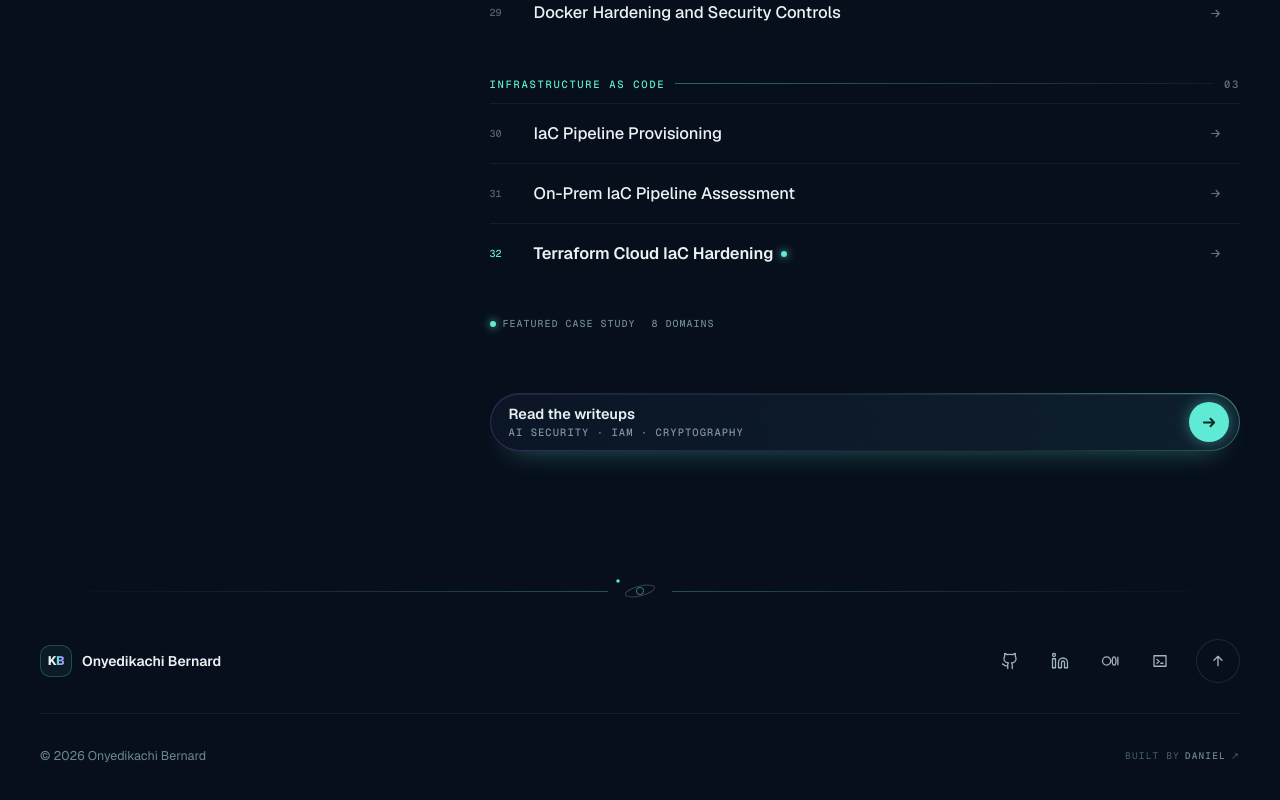
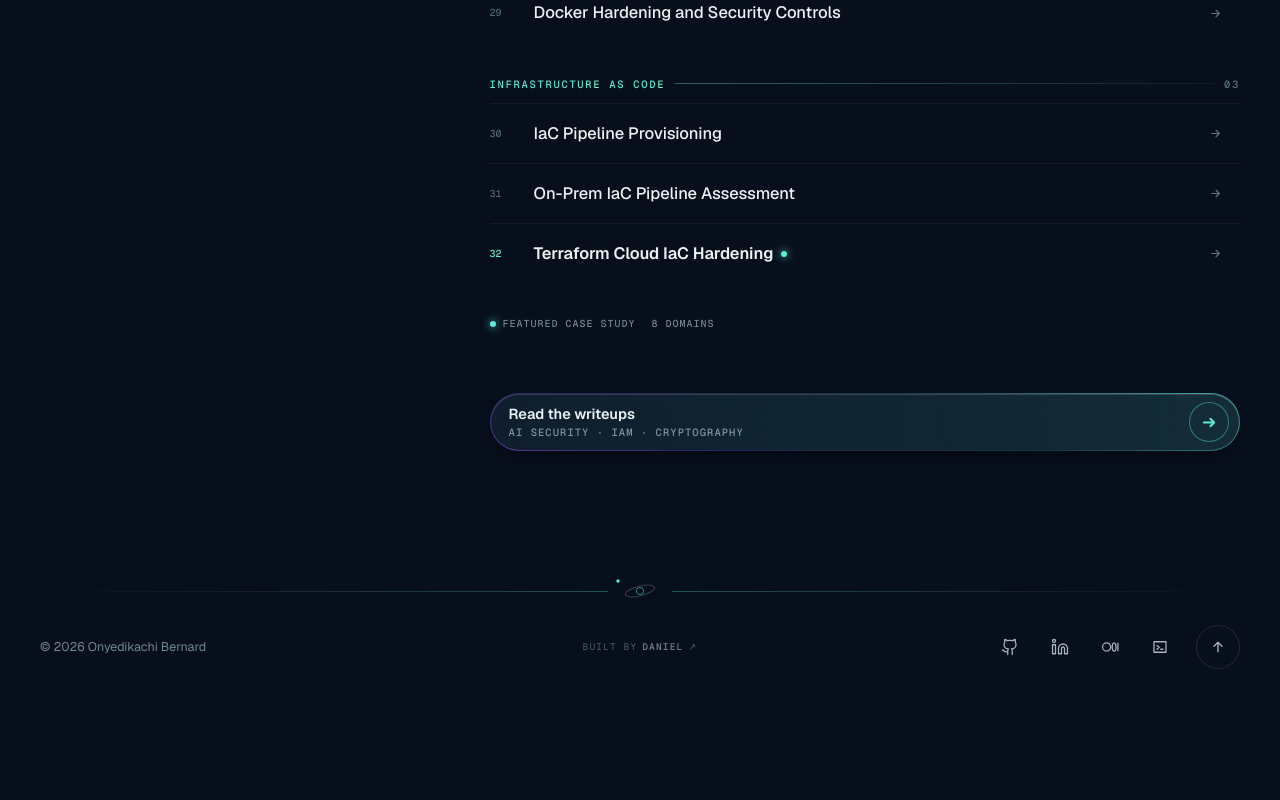
Before and after one commit to GbemiDaniel/Okoh-Bernard, a Next.js app: page /work in a window 1280 px wide. Shown: the part 2225-3025 px from the top of the page. After the commit the page ends 2934 px from the top, so only its background shows below. Built offline with nearby package versions, Linux system fonts and the light colour scheme.

Commit message:
fix: merge footer rows, fix carousel in production, unify button interaction

```diff
--- a/src/components/site/SiteFooter.tsx
+++ b/src/components/site/SiteFooter.tsx
@@ -1,4 +1,3 @@
-import Link from "next/link";
 import { credit, profiles, site } from "@/lib/site";
 import { FooterOrbit } from "./FooterOrbit";
 import { ArrowUpIcon, GitHubIcon, LinkedInIcon, MediumIcon, TryHackMeIcon } from "./icons";
@@ -30,9 +29,10 @@ function BackToTop() {
 }
 
 /**
- * Footer v3 (F1/F2): sign-off only. A hairline split by the KB orbit node,
- * then the mark and name, the four profiles and back to top, then the
- * copyright and credit. Page links live in the header, the email in Contact.
+ * Footer v4: one sign-off. The KB orbit divider sits above a single bar:
+ * copyright and credit, with the four profiles and back to top. The name
+ * and mark are not repeated here (the header carries them) and the divider
+ * replaces the hairline that used to sit above the bar.
  */
 export function SiteFooter() {
   return (
@@ -43,18 +43,6 @@ export function SiteFooter() {
           <FooterOrbit />
           <i />
         </div>
-        <div className="ft-r1">
-          <Link className="ft-id" href="/" aria-label={`${site.displayName}, home`}>
-            <span className="ft-mk" aria-hidden="true">
-              K<b>B</b>
-            </span>
-            {site.displayName}
-          </Link>
-          <div className="ft-rt">
-            <Profiles />
-            <BackToTop />
-          </div>
-        </div>
         <div className="ft-bar">
           <span className="ft-cpr">
             © {new Date().getFullYear()} {site.displayName}
@@ -62,6 +50,10 @@ export function SiteFooter() {
           <a className="ft-cred" href={credit.href} target="_blank" rel="noopener">
             BUILT BY <b>{credit.label.toUpperCase()}</b> ↗<span className="sr-only"> (opens in a new tab)</span>
           </a>
+          <div className="ft-rt">
+            <Profiles />
+            <BackToTop />
+          </div>
         </div>
       </div>
     </footer>
--- a/src/styles/chrome.css
+++ b/src/styles/chrome.css
@@ -204,9 +204,9 @@
   }
   .btn-p.rim::before { opacity: 0.5; }
 
-  /* ---------- Footer v3 (F2 mobile; F1 desktop below) ----------
-     One job: sign-off. A hairline split by the KB orbit node, the mark and
-     name, four profiles, back to top, then copyright and credit. No entrance
+  /* ---------- Footer v4 (mobile; desktop below) ----------
+     One job: sign-off. The KB orbit divider, then one bar: four profiles and
+     back to top, copyright and credit. No repeated name or mark. No entrance
      motion; hover is gated to hover devices, presses scale on the strong
      ease-out and colour changes take 150ms. */
   .ft { position: relative; padding: 72px 0 0; }
@@ -220,25 +220,19 @@
   .ft-dv .core { fill: var(--color-bg); stroke: rgb(var(--mint-rgb) / 0.5); }
   .ft-dv .sat { fill: var(--color-mint); }
 
-  /* Phones: name and back to top share a row; the profiles sit on their own row below. */
-  .ft-r1 { display: grid; grid-template-columns: minmax(0, 1fr) auto; align-items: center; padding: 28px 0 0; }
+  /* Phones: profiles left and back to top right on the first row; copyright and credit below. */
+  .ft-bar {
+    display: grid;
+    grid-template-columns: minmax(0, 1fr) auto;
+    grid-template-areas: "soc up" "cpr cred";
+    align-items: center;
+    row-gap: 6px;
+    padding: 22px 0 28px;
+  }
   .ft-rt { display: contents; }
-  .ft-id { display: flex; align-items: center; gap: 10px; min-height: 44px; font: 600 14px/1 var(--font-sans); color: var(--color-ink); }
-  .ft-mk {
-    flex: 0 0 32px;
-    width: 32px;
-    height: 32px;
-    border-radius: 10px;
-    display: flex;
-    align-items: center;
-    justify-content: center;
-    font: 800 12.5px/1 var(--font-sans);
-    letter-spacing: -0.04em;
-    background: rgb(var(--mint-rgb) / 0.06);
-    box-shadow: inset 0 0 0 1px rgb(var(--mint-rgb) / 0.24);
-  }
-  .ft-mk b { font-weight: 800; background: var(--grad-brand-short); -webkit-background-clip: text; background-clip: text; color: transparent; }
-  .ft-soc { grid-column: 1 / -1; grid-row: 2; display: flex; gap: 6px; margin: 12px 0 0 -12px; }
+  .ft-soc { grid-area: soc; display: flex; gap: 6px; margin-left: -12px; }
+  .ft-cpr { grid-area: cpr; }
+  .ft-cred { grid-area: cred; }
   .ft-ic,
   .ft-up {
     width: 44px;
@@ -249,11 +243,10 @@
     color: var(--color-ink-muted);
     transition: color 150ms var(--ease-out), background-color 150ms var(--ease-out), box-shadow 150ms var(--ease-out), transform 160ms var(--ease-out);
   }
-  .ft-up { grid-column: 2; grid-row: 1; box-shadow: inset 0 0 0 1px rgb(var(--white-rgb) / 0.1); }
+  .ft-up { grid-area: up; justify-self: end; box-shadow: inset 0 0 0 1px rgb(var(--white-rgb) / 0.1); }
   .ft-ic:active,
   .ft-up:active { transform: scale(0.94); }
 
-  .ft-bar { display: flex; align-items: center; justify-content: space-between; gap: 12px; margin-top: 18px; padding: 16px 0 28px; border-top: 1px solid rgb(var(--white-rgb) / 0.06); }
   .ft-cpr { font: 400 12.5px/1.4 var(--font-sans); color: var(--color-ink-600); }
   .ft-cred { display: inline-flex; align-items: center; gap: 5px; min-height: 44px; font: 400 9.5px/1 var(--font-mono); letter-spacing: 0.12em; color: #46606a; transition: color 150ms var(--ease-out); }
   .ft-cred b { font-weight: 500; color: var(--color-ink-600); transition: color 150ms var(--ease-out); }
@@ -401,13 +394,16 @@
     .dh-r { justify-self: end; display: flex; align-items: center; gap: 10px; }
     .dh-cta { min-height: 42px; padding: 0 20px; font-size: 14px; }
 
-    /* Footer (F1): one row, name left, profiles and back to top right; the bar below. */
+    /* Footer: one row, copyright left, credit centred, profiles and back to top right. */
     .ft { padding-top: 120px; }
     .ft-in { width: min(1200px, calc(100% - 80px)); margin: 0 auto; padding: 0; }
-    .ft-r1 { display: flex; justify-content: space-between; padding: 36px 0 30px; }
-    .ft-rt { display: flex; align-items: center; justify-content: flex-end; gap: 14px; }
+    .ft-bar {
+      grid-template-columns: minmax(0, 1fr) auto minmax(0, 1fr);
+      grid-template-areas: "cpr cred rt";
+      padding: 22px 0 40px;
+    }
+    .ft-rt { grid-area: rt; display: flex; align-items: center; justify-content: flex-end; gap: 14px; }
     .ft-soc { margin: 0; }
-    .ft-bar { margin-top: 0; padding: 20px 0 40px; }
   }
 
   @media (prefers-reduced-motion: reduce) {
--- a/src/styles/home-sections.css
+++ b/src/styles/home-sections.css
@@ -284,7 +284,7 @@
       transition: none;
       animation: csm-fan linear both;
       animation-timeline: view(inline);
-      animation-range: entry 0% exit 100%;
+      animation-range: cover; /* = entry 0% to exit 100%; the longhand form is mis-minified in production builds */
     }
   }
   @keyframes csm-fan {
@@ -559,6 +559,135 @@
   .btn-p:focus-visible .pdisc,
   .btn-p:active .pdisc { background: linear-gradient(180deg, var(--color-mint-hi), var(--color-mint)); color: var(--color-on-mint); box-shadow: 0 0 0 3px rgb(var(--mint-rgb) / 0.14), inset 0 -2px 0 rgb(var(--on-mint-rgb) / 0.18); }
 
+  /*
+    Link capsule: one button, one idea. The arrow disc is the point of the
+    button, so the interaction starts and ends there. At rest it is quiet
+    (raised glass, edge-lit border, neutral shadow, outlined mint disc). On
+    hover or focus a soft mint light spreads from the disc across the pill, the
+    border takes a mint edge, the disc fills and the arrow leans forward 3px.
+    The shell never moves or glows outside itself. A press squeezes the whole
+    button to 0.98 and the disc to 0.94. Only opacity and transform change,
+    apart from the 1px edge ring. Used on the homepage, Work and About;
+    overrides the older .all look in kit.css.
+  */
+  .all {
+    overflow: hidden;
+    background:
+      linear-gradient(90deg, rgb(var(--mint-rgb) / 0.04), rgb(var(--mint-rgb) / 0.1)) padding-box,
+      linear-gradient(var(--color-bg-raised), var(--color-bg-raised)) padding-box,
+      var(--grad-edge-strong) border-box;
+    box-shadow: inset 0 1px 0 rgb(var(--white-rgb) / 0.14), 0 10px 22px -14px rgb(0 0 0 / 0.9);
+    transition: transform 0.3s var(--ease-out), box-shadow 0.35s var(--ease-out);
+  }
+  /* The light: centred on the disc, fades in. */
+  .all::after {
+    content: "";
+    position: absolute;
+    z-index: 1;
+    inset: 0;
+    border-radius: inherit;
+    pointer-events: none;
+    background: radial-gradient(120% 220% at calc(100% - 30px) 50%, rgb(var(--mint-rgb) / 0.2), rgb(var(--mint-rgb) / 0.07) 45%, transparent 75%);
+    opacity: 0;
+    transition: opacity 0.35s var(--ease-out);
+  }
+  .all > .grain { z-index: 1; }
+  .all .n { transition: color 0.35s var(--ease-out); }
+  .all .go {
+    color: var(--color-mint);
+    background: transparent;
+    box-shadow: inset 0 0 0 1px rgb(var(--mint-rgb) / 0.4);
+    transition: background 0.35s var(--ease-out), color 0.35s var(--ease-out), box-shadow 0.35s var(--ease-out), transform 0.3s var(--ease-out);
+  }
+  .all .go svg { transition: transform 0.35s var(--ease-out); }
+  .all:focus-visible { box-shadow: inset 0 1px 0 rgb(var(--white-rgb) / 0.14), inset 0 0 0 1px rgb(var(--mint-rgb) / 0.45), 0 10px 22px -14px rgb(0 0 0 / 0.9); }
+  .all:focus-visible::after,
+  .all:active::after { opacity: 1; }
+  .all:focus-visible .n,
+  .all:active .n { color: var(--color-ink-muted); }
+  .all:focus-visible .go,
+  .all:active .go { background: linear-gradient(180deg, var(--color-mint-hi), var(--color-mint)); color: var(--color-on-mint); box-shadow: 0 0 0 4px rgb(var(--mint-rgb) / 0.14), inset 0 -2px 0 rgb(var(--on-mint-rgb) / 0.18); }
+  .all:focus-visible .go svg,
+  .all:active .go svg { transform: translateX(3px); }
+  .all:active { transform: scale(0.98); transition-duration: 0.12s; }
+  .all:active .go { transform: scale(0.94); }
+  @media (hover: hover) and (pointer: fine) {
+    a.all:hover,
+    .dcs:hover .all { box-shadow: inset 0 1px 0 rgb(var(--white-rgb) / 0.14), inset 0 0 0 1px rgb(var(--mint-rgb) / 0.4), 0 10px 22px -14px rgb(0 0 0 / 0.9); }
+    a.all:hover::after,
+    .dcs:hover .all::after { opacity: 1; }
+    a.all:hover .n,
+    .dcs:hover .all .n { color: var(--color-ink-muted); }
+    a.all:hover .go,
+    .dcs:hover .all .go { background: linear-gradient(180deg, var(--color-mint-hi), var(--color-mint)); color: var(--color-on-mint); box-shadow: 0 0 0 4px rgb(var(--mint-rgb) / 0.14), inset 0 -2px 0 rgb(var(--on-mint-rgb) / 0.18); }
+    a.all:hover .go svg,
+    .dcs:hover .all .go svg { transform: translateX(3px); }
+  }
+  /* Reduced motion keeps the colour change, drops the movement. */
+  @media (prefers-reduced-motion: reduce) {
+    .all,
+    .all .go { transition-property: color, background, box-shadow, opacity; }
+    .all .go svg { transition: none; }
+    .all:focus-visible .go svg,
+    .all:active .go svg,
+    a.all:hover .go svg,
+    .dcs:hover .all .go svg { transform: none; }
+    .all:active,
+    .all:active .go { transform: none; }
+  }
+
+  /*
+    Primary button with a disc (About "Download résumé", the contact form's
+    send, the case study repo button, the article's Medium button): the same
+    interaction as the link capsule above. The light spreads from the disc
+    (here on the left), the border takes a mint edge, the disc fills and its
+    icon leans toward the action. No lift and no glow outside the button;
+    a press squeezes the button to 0.98 and the disc to 0.94.
+  */
+  .btn-p:has(> .pdisc) {
+    overflow: hidden;
+    transition: transform 0.3s var(--ease-out), box-shadow 0.35s var(--ease-out);
+  }
+  .btn-p:has(> .pdisc)::after {
+    inset: 0;
+    background: radial-gradient(120% 220% at 28px 50%, rgb(var(--mint-rgb) / 0.2), rgb(var(--mint-rgb) / 0.07) 45%, transparent 75%);
+    box-shadow: none;
+    transition: opacity 0.35s var(--ease-out);
+  }
+  .btn-p:has(> .pdisc) .pdisc { transition: background 0.35s var(--ease-out), color 0.35s var(--ease-out), box-shadow 0.35s var(--ease-out), transform 0.3s var(--ease-out); }
+  .btn-p:has(> .pdisc) .pdisc svg { transition: transform 0.35s var(--ease-out); }
+  .btn-p:has(> .pdisc):not(:disabled):focus-visible {
+    box-shadow: inset 0 1px 0 rgb(var(--white-rgb) / 0.14), inset 0 0 0 1px rgb(var(--mint-rgb) / 0.45), 0 10px 22px -14px rgb(0 0 0 / 0.9);
+  }
+  .btn-p:has(> .pdisc):not(:disabled):active {
+    transform: scale(0.98);
+    box-shadow: inset 0 1px 0 rgb(var(--white-rgb) / 0.14), inset 0 0 0 1px rgb(var(--mint-rgb) / 0.4), 0 10px 22px -14px rgb(0 0 0 / 0.9);
+    transition-duration: 0.12s;
+  }
+  .btn-p:has(> .pdisc):not(:disabled):active .pdisc { transform: scale(0.94); }
+  .btn-p:has(> .pdisc):not(:disabled):focus-visible .pdisc svg,
+  .btn-p:has(> .pdisc):not(:disabled):active .pdisc svg { transform: translate(2px, -2px); }
+  .ab-cv:not(:disabled):focus-visible .pdisc svg,
+  .ab-cv:not(:disabled):active .pdisc svg { transform: translateY(2px); }
+  @media (hover: hover) and (pointer: fine) {
+    .btn-p:has(> .pdisc):not(:disabled):hover {
+      transform: none;
+      box-shadow: inset 0 1px 0 rgb(var(--white-rgb) / 0.14), inset 0 0 0 1px rgb(var(--mint-rgb) / 0.4), 0 10px 22px -14px rgb(0 0 0 / 0.9);
+    }
+    .btn-p:has(> .pdisc):not(:disabled):hover .pdisc svg { transform: translate(2px, -2px); }
+    .ab-cv:not(:disabled):hover .pdisc svg { transform: translateY(2px); }
+  }
+  @media (prefers-reduced-motion: reduce) {
+    .btn-p:has(> .pdisc),
+    .btn-p:has(> .pdisc) .pdisc { transition-property: color, background, box-shadow, opacity; }
+    .btn-p:has(> .pdisc) .pdisc svg { transition: none; }
+    .btn-p:has(> .pdisc):not(:disabled):hover .pdisc svg,
+    .btn-p:has(> .pdisc):not(:disabled):focus-visible .pdisc svg,
+    .btn-p:has(> .pdisc):not(:disabled):active .pdisc svg { transform: none; }
+    .btn-p:has(> .pdisc):not(:disabled):active,
+    .btn-p:has(> .pdisc):not(:disabled):active .pdisc { transform: none; }
+  }
+
   /* ---------- Section nav: mobile dial (01) ---------- */
   .dial-scrim { position: fixed; inset: 0; z-index: 40; border: 0; background: rgb(4 8 16 / 0.6); -webkit-backdrop-filter: blur(6px); backdrop-filter: blur(6px); cursor: pointer; }
   .dial { position: fixed; right: 20px; bottom: 20px; z-index: 41; width: 64px; height: 64px; transition: opacity 0.3s; }
```
Also changed, not shown: 1 other file (tests, documents, lock files or other folders).
